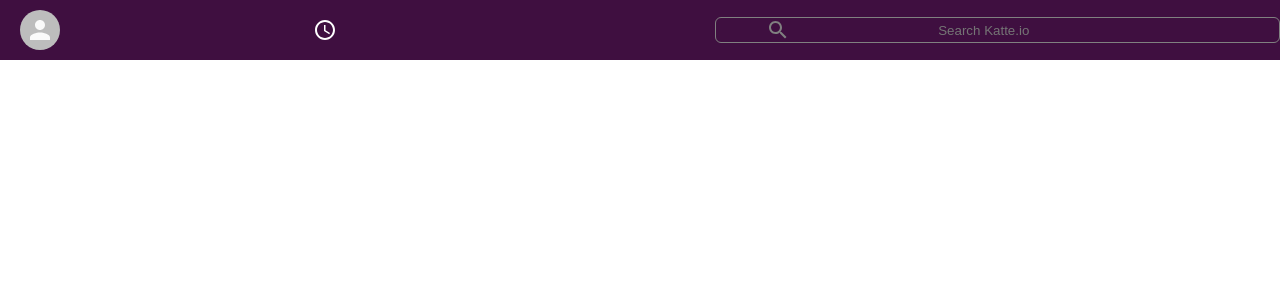
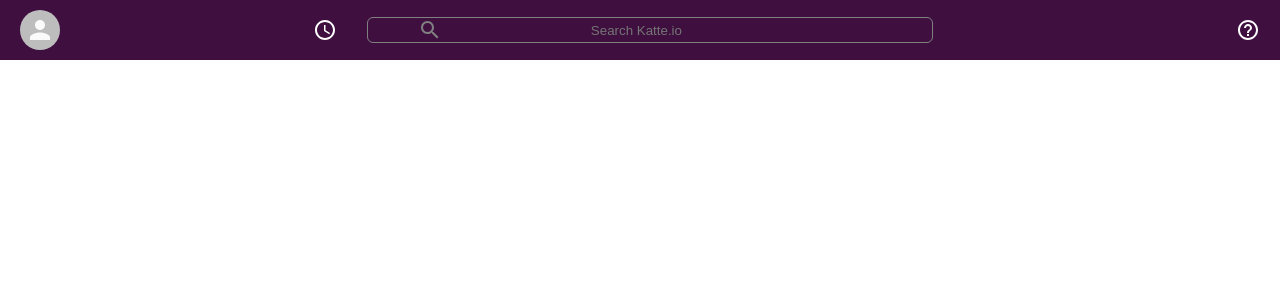
Before and after one commit to shashankkatte/slack-react, a React (Create React App) app: page / in a window 1280 px wide. Shown: the top 300 px of the page. Built offline with nearby package versions, Linux system fonts and the light colour scheme.

Commit message:
src : Update Header component - Right
Add the help icon on the right side of header
Style the Material UI Icon and Styled components

```diff
--- a/src/components/Header.js
+++ b/src/components/Header.js
@@ -3,6 +3,7 @@ import styled from 'styled-components';
 import { Avatar } from '@material-ui/core';
 import AccessTimeIcon from '@material-ui/icons/AccessTime';
 import SearchIcon from '@material-ui/icons/Search';
+import HelpOutLineIcon from '@material-ui/icons/HelpOutline';
 
 function Header() {
   return (
@@ -17,7 +18,9 @@ function Header() {
         <SearchIcon />
         <input placeholder="Search Katte.io" />
       </HeaderSearch>
-      {/*Header Right */}
+      <HeaderRight>
+        <HelpOutLineIcon />
+      </HeaderRight>
     </HeaderContainer>
   );
 }
@@ -74,3 +77,14 @@ const HeaderSearch = styled.div`
     color: white;
   }
 `;
+
+const HeaderRight = styled.div`
+  flex: 0.3;
+  display: flex;
+  align-items: flex-end;
+
+  > .MuiSvgIcon-root {
+    margin-left:auto;
+    margin-right: 20px;
+  }
+`;
```
